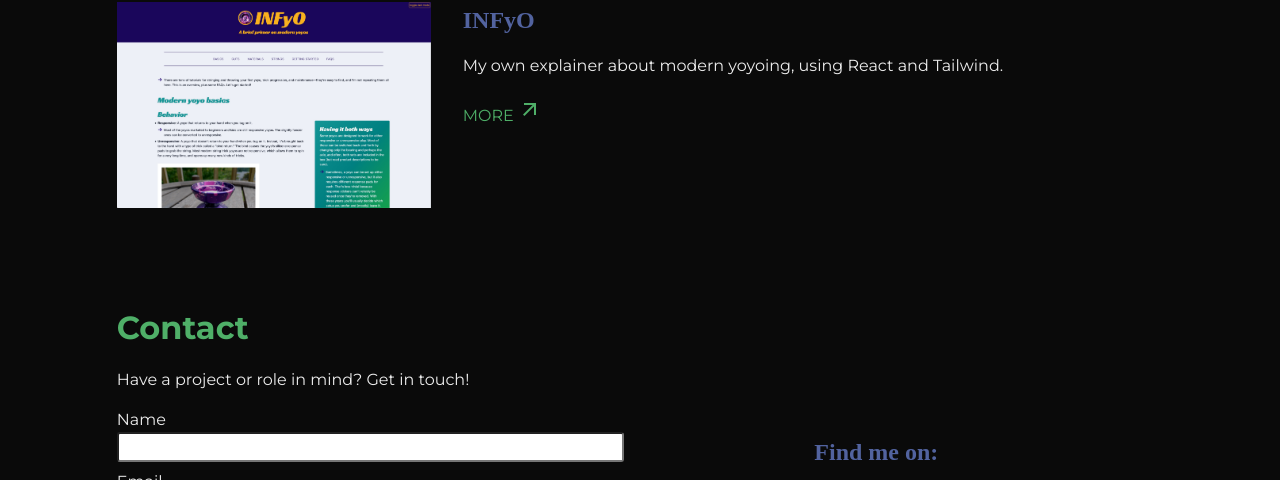
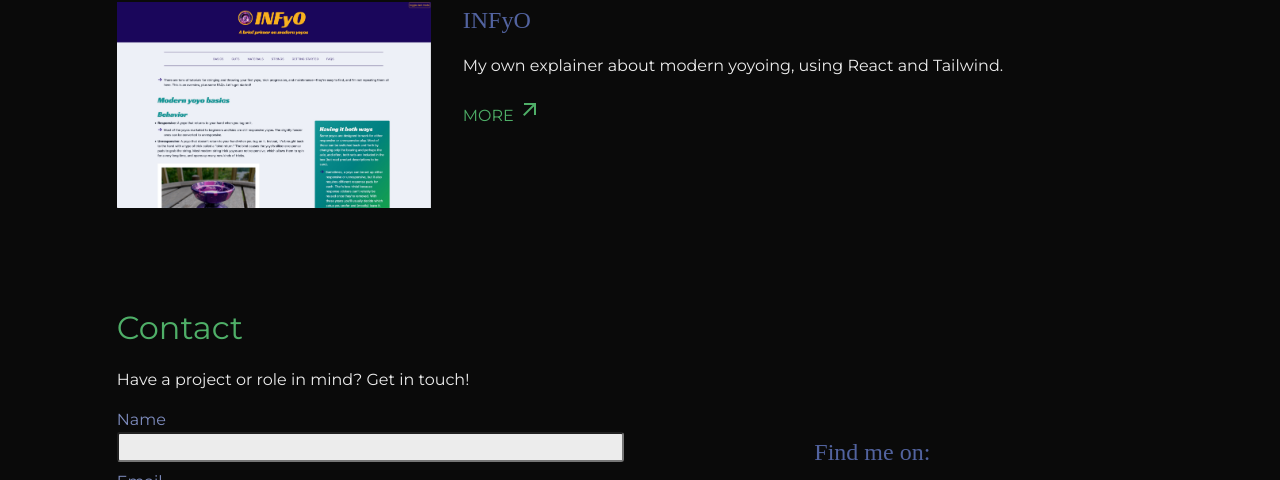
Before and after one commit to mightycoyote/gatsby-portfolio, a Gatsby site: page / in a window 1280 px wide. Shown: the part 1003-1483 px from the top of the page. Built offline with nearby package versions, Linux system fonts and the light colour scheme; Gatsby itself is replaced by a stand-in of ours; a web font is replaced by a local one.

Commit message:
css cleanup

```diff
--- a/src/components/contact.js
+++ b/src/components/contact.js
@@ -19,7 +19,7 @@ const FlexDiv = styled.div`
 `;
 
 const Form = styled.form`
-  accent-color: var(--secondary-2-2);
+  accent-color: var(--green-text);
   p {
     margin-bottom: 0.5rem;
   }
@@ -28,11 +28,17 @@ const Form = styled.form`
   }
   label {
     margin-top: 0.5rem;
+    color: var(--secondary-1-1);
   }
   button,
   input,
   textarea {
     border-radius: 3px;
+  }
+  input,
+  textarea {
+    background-color: var(--text-light);
+    color: var(--bg-dark);
   }
   button {
     font-weight: 600;
@@ -42,12 +48,12 @@ const Form = styled.form`
     padding: 3px 5px;
     margin-top: 0.75rem;
     background-color: var(--secondary-2-0);
-    color: #0a0a0a;
+    color: var(--bg-dark);
     border: none;
     cursor: pointer;
     &:hover {
-      background-color: var(--primary-0);
-      color: white;
+      background-color: var(--teal-text);
+      color: var(--text-light);
     }
   }
 `;
--- a/src/components/featuredItem.js
+++ b/src/components/featuredItem.js
@@ -17,7 +17,6 @@ const FeaturedItemStyles = styled.div`
     }
     .image {
       flex-basis: 30%;
-      // min-width: 7rem;
       flex-shrink: 0;
     }
   }
--- a/src/components/layout.js
+++ b/src/components/layout.js
@@ -53,46 +53,47 @@ const BaseStyles = styled.div`
   --secondary-2-3: rgba(26, 126, 52, 1);
   --secondary-2-4: rgba(5, 97, 30, 1);
 
+  // design tokens etc
+  --green-text: var(--secondary-2-2);
+  --blue-text: var(--secondary-1-2);
+  --teal-text: var(--primary-0);
+  --display-font: "Calistoga", serif;
+  --bg-dark: #0a0a0a;
+  --text-light: #ececec;
 
-  // sadly, these don't work as variables
+
+  // breakpoints in use: sadly, these don't work as variables without SASS
   --sm-breakpoint: 30rem;
   --med-breakpoint: 40rem;
   --med-breakpoint-2: 45rem;
 
   font-family: "Montserrat", sans-serif;
   font-size: clamp(0.875rem, 2.5vw, 1rem);
-  background-color: #0a0a0a;
-  color: #ececec;
+  background-color: var(--bg-dark);
+  color: var(--text-light);
   overflow: visible;
-
-  h1,
-  h2,
-  h3,
-  h4,
-  h5,
-  h6 {
-    font-weight: 700;
-  }
 
   h2 {
     font-size: clamp(1.5rem, 4vw, 2rem);
-    color: var(--secondary-2-2);
+    color: var(--green-text);
     padding: 1rem 0;
+    font-weight: 400;
   }
 
   h3 {
     padding-bottom: 1rem;
-    font-family: "Calistoga", serif;
+    font-family: var(--display-font);
     font-size: clamp(1rem, 3vw, 1.5rem);
-    color: var(--secondary-1-2);
+    color: var(--blue-text);
+    font-weight: 400;
   }
 
   a {
-    color: var(--secondary-2-2);
+    color: var(--green-text);
     text-decoration: none;
 
     &:hover {
-      color: var(--primary-0);
+      color: var(--teal-text);
     }
   }
 
@@ -131,7 +132,6 @@ const Wrapper = styled.div`
 
 const Header = styled.header`
   display: flex;
-  font-family: "Montserrat", sans-serif;
   justify-content: center;
   text-transform: uppercase;
   flex-direction: column;
@@ -178,7 +178,7 @@ const Layout = ({ children }) => {
       <BaseStyles>
         <Wrapper>
           <Header>
-            <p><Link to="/">Portfolio</Link></p>
+            <p><Link to="/">Home</Link></p>
             <Nav>
               <ul>
                 <li>
--- a/src/pages/about.mdx
+++ b/src/pages/about.mdx
@@ -5,5 +5,6 @@ title: (More) About Me
 import Layout from "../components/layout"
 
 <Layout>
+<h1>{props.pageContext.frontmatter.title}</h1>
     I wonder if this will work.
 </Layout>
--- a/src/pages/index.js
+++ b/src/pages/index.js
@@ -18,9 +18,9 @@ const Hero = styled.div`
     margin-top: clamp(1rem, 4vw, 2rem);
     margin-bottom: 1rem;
     font-family: "Calistoga", serif;
-    font-weight: 600;
+    font-weight: 400;
     font-size: clamp(2rem, 6vw, 4rem);
-    color: var(--secondary-1-2);
+    color: var(--blue-text);
   }
 
   h1 {
```
Also changed, not shown: src/pages/about.js (deleted), 1 other file.
